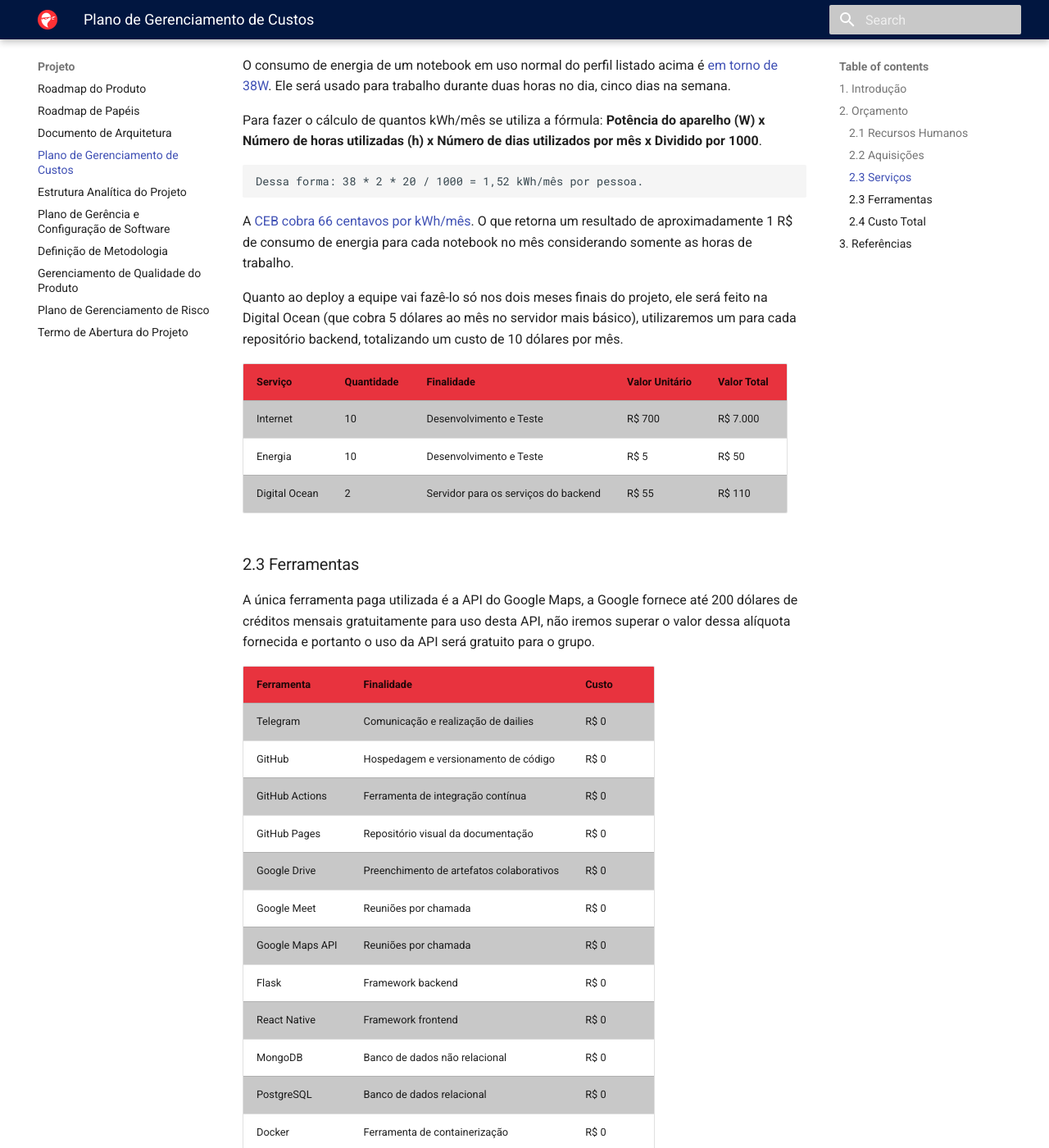
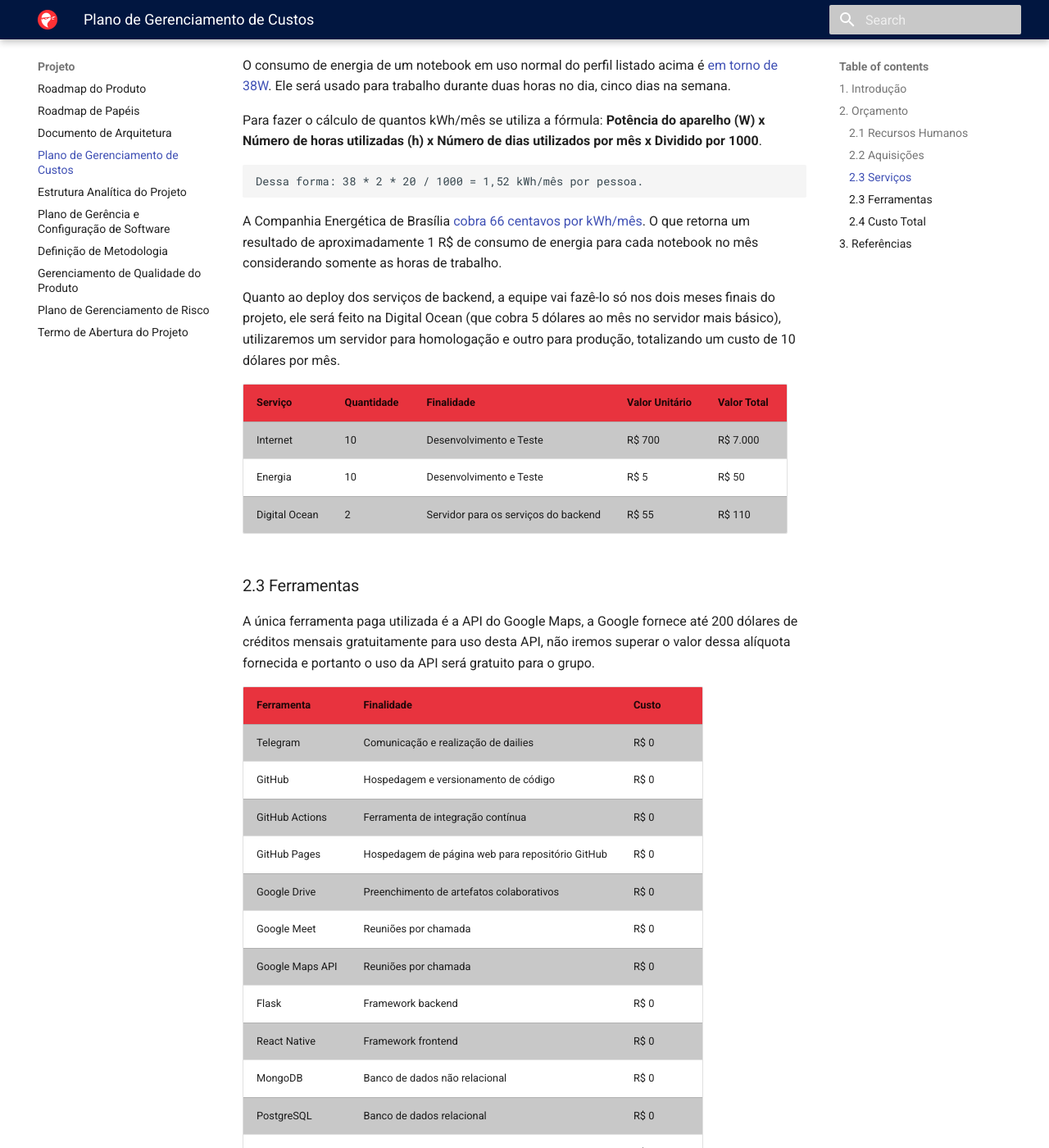
Before and after one commit to fga-eps-mds/2020.1-stay-safe-docs, an MkDocs documentation site: the page built from docs/projeto/costs.md, in a window 1280 px wide and 1400 px high, scrolled down 1223 px. Shown: the whole window at 82% size. Built offline with MkDocs 1.6.1 and Material for MkDocs 9.7.7, drawn with Linux system fonts in a browser that asks for light colours.

Commit message:
Correct cost management

```diff
--- a/docs/projeto/costs.md
+++ b/docs/projeto/costs.md
@@ -32,9 +32,9 @@
 
     Dessa forma: 38 * 2 * 20 / 1000 = 1,52 kWh/mês por pessoa.
 
-A [CEB cobra 66 centavos por kWh/mês](http://simuladortarifabranca.ceb.com.br/public/index/step-resultado/perfil/2). O que retorna um resultado de aproximadamente 1 R$ de consumo de energia para cada notebook no mês considerando somente as horas de trabalho.
+A Companhia Energética de Brasília [cobra 66 centavos por kWh/mês](http://simuladortarifabranca.ceb.com.br/public/index/step-resultado/perfil/2). O que retorna um resultado de aproximadamente 1 R$ de consumo de energia para cada notebook no mês considerando somente as horas de trabalho.
 
-Quanto ao deploy a equipe vai fazê-lo só nos dois meses finais do projeto, ele será feito na Digital Ocean (que cobra 5 dólares ao mês no servidor mais básico), utilizaremos um para cada repositório backend, totalizando um custo de 10 dólares por mês.
+Quanto ao deploy dos serviços de backend, a equipe vai fazê-lo só nos dois meses finais do projeto, ele será feito na Digital Ocean (que cobra 5 dólares ao mês no servidor mais básico), utilizaremos um servidor para homologação e outro para produção, totalizando um custo de 10 dólares por mês.
 
 | Serviço | Quantidade | Finalidade | Valor Unitário | Valor Total |
 |---|---|---|---|---|
@@ -50,7 +50,7 @@
 | Telegram | Comunicação e realização de dailies | R$ 0 |
 | GitHub | Hospedagem e versionamento de código | R$ 0 |
 | GitHub Actions | Ferramenta de integração contínua | R$ 0 |
-| GitHub Pages | Repositório visual da documentação | R$ 0 |
+| GitHub Pages | Hospedagem de página web para repositório GitHub | R$ 0 |
 | Google Drive | Preenchimento de artefatos colaborativos | R$ 0 |
 | Google Meet | Reuniões por chamada | R$ 0 |
 | Google Maps API | Reuniões por chamada | R$ 0 |
```
Also changed, not shown: docs/projeto/gcs.md (+2 -2 lines).
